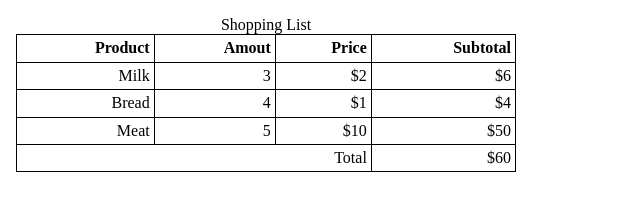
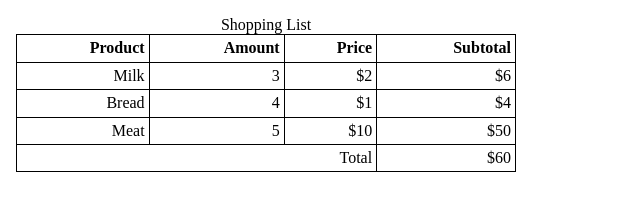
Before and after one commit to Alex666777666/Simple-table, a plain HTML site: page index.html in a window 1280 px wide. Shown: the whole page, without its empty margins (0-640 px from the left). Drawn offline with nearby package versions, Linux system fonts and the light colour scheme.

Commit message:
Update index.html

```diff
--- a/index.html
+++ b/index.html
@@ -20,7 +20,7 @@
         </caption>
         <thead>
           <th>Product</th>
-          <th>Amout</th>
+          <th>Amount</th>
           <th>Price</th>
           <th>Subtotal</th>
         </thead>
```
